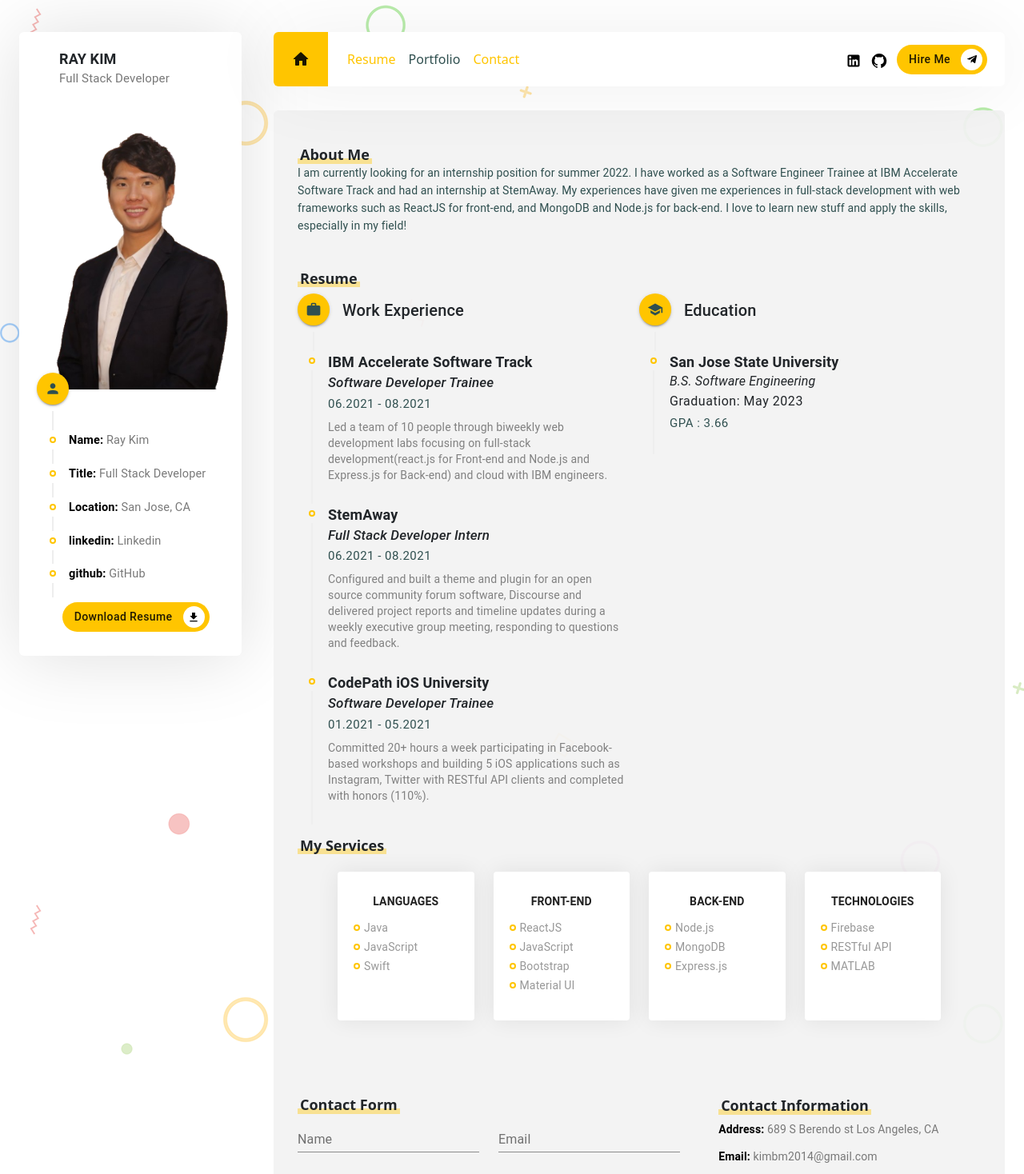
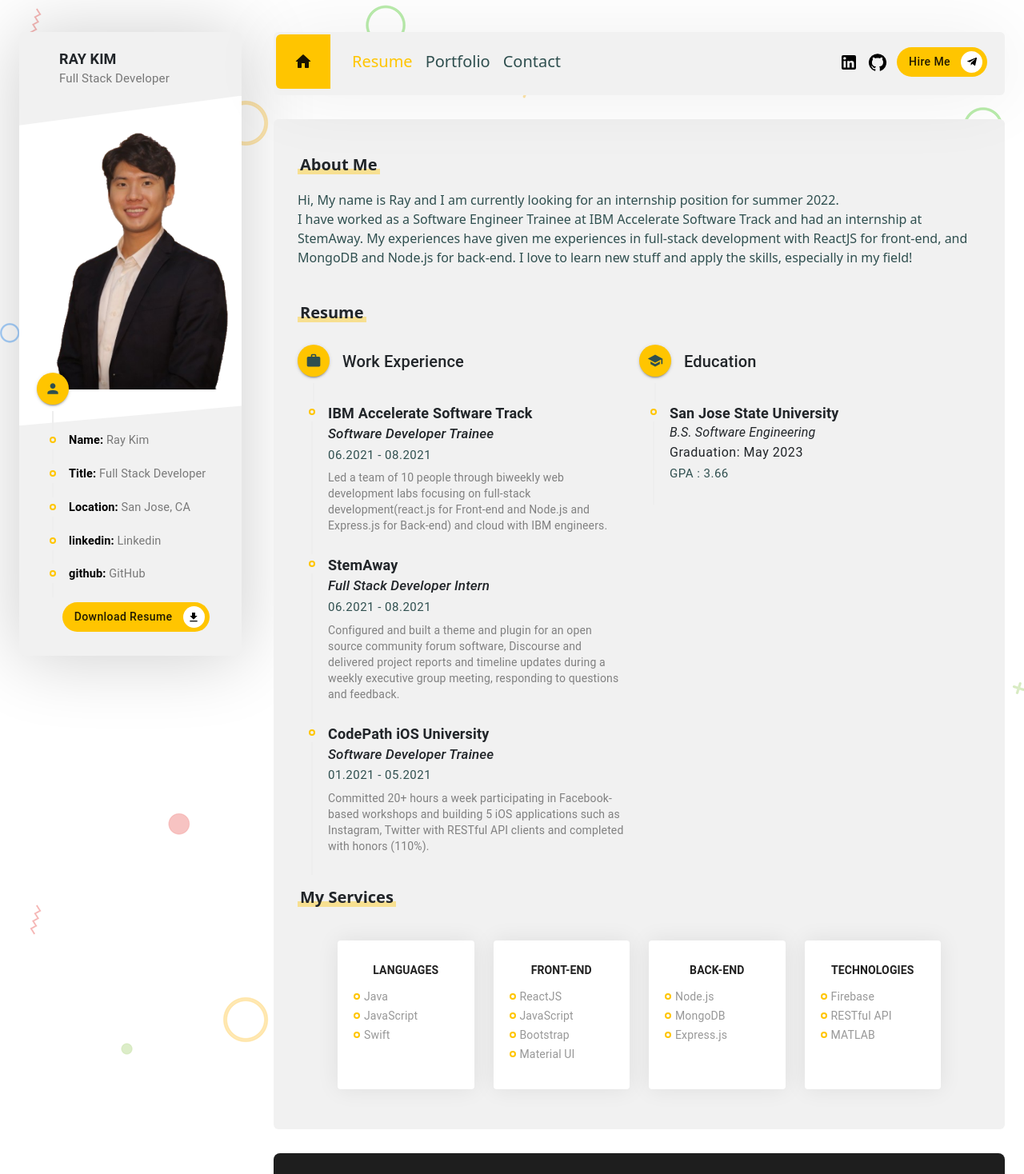
Before and after one commit to moonnada/Portfolio, a React (Create React App) app: page / in a window 1280 px wide. Shown: the part 20-1488 px from the top of the page at 80% size. Built offline with nearby package versions, Linux system fonts and the light colour scheme.

Commit message:
trying to find  bugs

```diff
--- a/src/App.css
+++ b/src/App.css
@@ -3,9 +3,9 @@
 }
 
 .container_shadow {
-  box-shadow: 0px 2px 92px 0px rgba(0,0,0,0.13);
-  -webkit-box-shadow: 0px 2px 92px 0px rgba(0,0,0,0.13);
-  -moz-box-shadow: 0px 2px 92px 0px rgba(0,0,0,0.13);
+  box-shadow: 0px 2px 92px 0px rgba(0,0,0,0.53);
+  -webkit-box-shadow: 0px 2px 92px 0px rgba(0,0,0,0.20);
+  -moz-box-shadow: 0px 2px 92px 0px rgba(0,0,0,0.33);
 }
 
 .top_60{
@@ -43,7 +43,7 @@
 }
 
 .main-content {
-  background-color: rgba(243, 243, 243, 0.938);
+  background-color: #F1F1F1;
   min-height: 100vh;
   border-radius: 6px;
   -moz-border-radius: 6px;
@@ -55,14 +55,16 @@
   position: relative;
   display: inline-block;
   padding: 0 3px;
+
 }
 
 .section_title .section_title_text {
-  font-size: 18px;
+  font-size: 20px;
   font-weight: 600;
   position: relative;
   margin: 0;
 }
+
 
 .section_title span {
   position: absolute;
--- a/src/App.js
+++ b/src/App.js
@@ -6,6 +6,7 @@
 import Portfolio from './pages/Portfolio/Portfolio'
 import Resume from './pages/Resume/Resume'
 import Footer from './components/Footer/Footer'
+import Contact from './pages/contact/Contact';
 
 import { BrowserRouter as Router, Switch, Route } from 'react-router-dom';
 
@@ -25,18 +26,20 @@
             <Header />
             <div className='main-content'>
               <Switch>
+                <Route path='/'>
+                  <Resume />
+                </Route>
+
                 <Route path='/portfolio'>
                   <Portfolio />
                 </Route>
 
-                <Route path='/'>
-                  <Resume />
+                <Route path='/contact'>
+                  <Contact />
                 </Route>
+
               </Switch>
-
             </div>
-
-
           </Router>
 
           <Footer />
--- a/src/components/Header/Header.js
+++ b/src/components/Header/Header.js
@@ -1,7 +1,7 @@
 import React from 'react'
 import 'bootstrap/dist/css/bootstrap.min.css';
 import { Nav, Navbar } from 'react-bootstrap';
-import {Link, NavLink, withRouter} from "react-router-dom"
+import { NavLink, withRouter} from "react-router-dom"
 import { HomeRounded, Telegram } from '@material-ui/icons';
 import resumeData from '../../utils/resumeData';
 import CustomButton from "../Button/PfButton";
@@ -12,6 +12,7 @@
 
     return (
         <Navbar expand="lg" sticky="top" className="header">
+
             {/* Home Link */}
             <Nav.Link as={NavLink} to='/' className="header_navlink">
                 <Navbar.Brand className='header_home'>
@@ -23,11 +24,12 @@
 
             <Navbar.Collapse>
                 <Nav className="header_left">
+
                     {/* Resume */}
                     <Nav.Link
                         as={NavLink}
                         to="/"
-                        className={pathName == '/' ? 'header_link_active' : 'header_link'}>
+                        className={pathName === '/' ? 'header_link_active' : 'header_link'}>
                         Resume
                     </Nav.Link>
 
@@ -35,15 +37,15 @@
                     <Nav.Link
                         as={NavLink}
                         to="/portfolio"
-                        className={pathName == '/portfolio' ? 'header_link_active' : 'header_link'}>
+                        className={pathName === '/portfolio' ? 'header_link_active' : 'header_link'}>
                         Portfolio
                     </Nav.Link>
 
-                    {/* Resume */}
+                    {/* contact */}
                     <Nav.Link
                         as={NavLink}
-                        to="/"
-                        className={pathName == '/' ? 'header_link_active' : 'header_link'}>
+                        to="/contact"
+                        className={pathName === '/contact' ? 'header_link_active' : 'header_link'}>
                         Contact
                     </Nav.Link>
 
--- a/src/components/Header/header.css
+++ b/src/components/Header/header.css
@@ -1,13 +1,13 @@
 .header {
     margin-bottom: 30px !important;
-    background-color: white !important;
-    padding: 0 22px 0 0 !important;
+    background-color: #F1F1F1 !important;
+    padding: 0 22px 5px 0 !important;
     border-radius: 6px !important;
     box-shadow: 0px 2px 92px 0px rgba(0,0,0,0.07) !important;
 }
 
 .header .header_navlink{
-    padding: 0;
+    padding: 3px;
 }
 
 .header .header_link{
@@ -40,11 +40,12 @@
 }
 
 .header .header_right > a > .MuiSvgIcon-root {
-    font-size: 20px !important;
+    font-size: 24px !important;
     margin-right: 12px;
     color: black;
 }
 
 .header .header_left{
     margin-right: auto;
+    font-size: 20px;
 }
--- a/src/components/Profile/Profile.css
+++ b/src/components/Profile/Profile.css
@@ -1,5 +1,5 @@
 .profile {
-    background-color: white;
+    background-color: #F1F1F1;
     border-radius: 6px;
     width: 100%;
 
--- a/src/pages/Portfolio/Portfolio.js
+++ b/src/pages/Portfolio/Portfolio.js
@@ -25,9 +25,9 @@
                 indicatorColor='white'
                 className="customTabs"
                 onChange={(event, newValue) => setTabValue(newValue)}>
-                    <Tab label='All' value='All' className={tabValue == 'All' ? 'customTabs_item active' : 'customTabs_item'} />
+                    <Tab label='All' value='All' className={tabValue === 'All' ? 'customTabs_item active' : 'customTabs_item'} />
                     {[...new Set(resumeData.projects.map(item => item.tag))].map(tag => (
-                        <Tab label={tag} value={tag} className={tabValue == tag ? 'customTabs_item active' : 'customTabs_item'}/>
+                        <Tab label={tag} value={tag} className={tabValue === tag ? 'customTabs_item active' : 'customTabs_item'}/>
                     ))}
                 </Tabs>
             </Grid>
@@ -37,7 +37,7 @@
                 <Grid container spacing={2}>
                     {resumeData.projects.map(project => (
                         <>
-                        {tabValue == project.tag || tabValue == 'All' ? (
+                        {tabValue === project.tag || tabValue === 'All' ? (
                         <Grid item xs={12} sm={6} md={4} lg={4}>
 
 
--- a/src/pages/Resume/Resume.js
+++ b/src/pages/Resume/Resume.js
@@ -1,5 +1,5 @@
 import React from 'react'
-import {Grid, Paper, TextField, Typography} from "@material-ui/core"
+import {Grid, Paper, Typography} from "@material-ui/core"
 import resumeData from "../../utils/resumeData"
 import CustomTimeline from '../../components/Timeline/Timeline'
 import TimelineConnector from '@material-ui/lab/TimelineConnector';
@@ -10,26 +10,25 @@
 import WorkIcon from '@mui/icons-material/Work';
 import './resume.css'
 import { TimelineSeparator } from '@material-ui/lab';
-import CustomButton from "../../components/Button/PfButton"
 
 const Resume = () => {
     return (
         <>
             {/* About me */}
             <Grid container className="section pb_45 pt_45">
-                <Grid item className='section_title mb_30' >
+                <Grid item className='section_title mb_20' >
                     <span></span>
 
                     <h6 className="section_title_text">About Me</h6>
                 </Grid>
                 <Grid item xs={12}>
-                    <Typography className='aboutme_text' variant='body2'>{resumeData.about}</Typography>
+                    <Typography className='aboutme_text' variant='body'>{resumeData.about}</Typography>
                 </Grid>
             </Grid>
 
             {/* Education and experiences */}
             <Grid container className="section">
-                <Grid item className='section_title mb_30' >
+                <Grid item className='section_title mb_20' >
                     <span></span>
 
                     <h6 className="section_title_text">Resume</h6>
@@ -94,11 +93,9 @@
                             </CustomTimeline>
                         </Grid>
 
+                    {/* My services */}
 
-
-                        {/* My services */}
-
-                    <Grid item className='section_title mb_30' >
+                    <Grid item className='section_title mb_20' >
                         <span></span>
                         <h6 className="section_title_text">My Services</h6>
                     </Grid>
@@ -113,7 +110,6 @@
                                                     <Typography variant='body2' className='skill_desc'>
                                                         <TimelineDot variant={'outlined'} className='timeline_dot'/>
                                                         {element}
-
                                                     </Typography>
                                                 ))}
                                             </Paper>
@@ -124,76 +120,6 @@
                 </Grid>
             </Grid>
 
-
-            {/* Contact */}
-            <Grid container spacing={6} className="section pt_45 pb_45">
-                {/*contack form  */}
-                <Grid item xs={12} lg={7}>
-                    <Grid container>
-                        <Grid item className="section_title mb_30">
-                            <span></span>
-                            <h6 className="section_title_text">Contact Form</h6>
-                        </Grid>
-
-                        <Grid item xs={12}>
-                            <Grid container spacing={3}>
-                                <Grid item xs={12} sm={6}>
-                                    <TextField fullWidth name='name' label="Name" />
-                                </Grid>
-                                <Grid item xs={12} sm={6}>
-                                    <TextField fullWidth name='email' label="Email" />
-                                </Grid>
-                                <Grid item xs={12}>
-                                    <TextField fullWidth name='message' label="Message" multiline rows={4}/>
-                                </Grid>
-                                <Grid item xs={12}>
-                                    <CustomButton text="Submit" />
-                                </Grid>
-                            </Grid>
-                        </Grid>
-                    </Grid>
-                </Grid>
-
-                {/* contact info */}
-                <Grid item xs={12} lg={5}>
-                    <Grid item className="section_title mb_30">
-                        <span></span>
-                        <h6 className="section_title_text">Contact Information</h6>
-                    </Grid>
-
-                    <Grid item xs={12}>
-                        <Grid container>
-
-                            <Grid item xs={12}>
-                                <Typography className='contactInfo_item'>
-                                    <span>Address:</span> {resumeData.address}
-                                </Typography>
-                            </Grid>
-
-                            <Grid item xs={12}>
-                                <Typography className='contactInfo_item'>
-                                    <span>Email:</span> {resumeData.email}
-                                </Typography>
-                            </Grid>
-
-                        </Grid>
-                    </Grid>
-
-                    <Grid item xs={12}>
-                        <Grid container className='contactInfo_socialsContainer'>
-                            {Object.keys(resumeData.socials).map((key) => (
-                                <Grid item className="contactInfo_social">
-                                    <a href={resumeData.socials[key].link}>
-                                        {resumeData.socials[key].icon}
-                                    </a>
-                                </Grid>
-                            ))}
-                        </Grid>
-                    </Grid>
-
-                </Grid>
-            </Grid>
-
         </>
     )
 }
--- a/src/pages/Resume/resume.css
+++ b/src/pages/Resume/resume.css
@@ -3,6 +3,8 @@
     font: smaller !important;
     line-height: 22px !important;
     white-space: pre-line !important;
+    margin-top: 3px;
+
 }
 
 .timeline_lists {
@@ -40,6 +42,7 @@
     font-style: italic;
 }
 
+
 .skill{
     border-radius: 8px;
     padding: 20px;
@@ -69,25 +72,3 @@
     padding: 2px !important;
     margin-right: 5px !important;
 }
-
-
-.contactInfo_item{
-    font-size: 14px !important;
-    color: #787878;
-    line-height: 34px !important;
-}
-
-.contactInfo_item > span{
-    color: black;
-    font-weight: 600;
-}
-
-.contactInfo_socialsContainer{
-    margin-top: 25px;
-}
-
-.contactInfo_social > a > .MuiSvgIcon-root {
-    font-size: 21px !important;
-    margin-right: 10px;
-    color: black;
-}
--- /dev/null
+++ b/src/pages/contact/Contact.js
@@ -0,0 +1,83 @@
+import React from 'react'
+import "./contact.css"
+import { Grid,TextField,Typography } from '@material-ui/core'
+import CustomButton from "../../components/Button/PfButton"
+import resumeData from '../../utils/resumeData'
+
+
+export default function Contact() {
+    return (
+
+
+        <>
+            {/* Contact */}
+            <Grid container spacing={6} className="section pt_45 pb_45">
+                {/*contack form  */}
+                <Grid item xs={12} lg={7}>
+                    <Grid container>
+                        <Grid item className="section_title mb_20">
+                            <span></span>
+                            <h6 className="section_title_text">Contact Form</h6>
+                        </Grid>
+
+                        <Grid item xs={12}>
+                            <Grid container spacing={3}>
+                                <Grid item xs={12} sm={6}>
+                                    <TextField fullWidth name='name' label="Name" />
+                                </Grid>
+                                <Grid item xs={12} sm={6}>
+                                    <TextField fullWidth name='email' label="Email" />
+                                </Grid>
+                                <Grid item xs={12}>
+                                    <TextField fullWidth name='message' label="Message" multiline rows={4}/>
+                                </Grid>
+                                <Grid item xs={12}>
+                                    <CustomButton text="Submit" />
+                                </Grid>
+                            </Grid>
+                        </Grid>
+                    </Grid>
+                </Grid>
+
+                {/* contact info */}
+                <Grid item xs={12} lg={5}>
+                    <Grid item className="section_title mb_20">
+                        <span></span>
+                        <h6 className="section_title_text">Contact Information</h6>
+                    </Grid>
+
+                    <Grid item xs={12}>
+                        <Grid container>
+
+                            <Grid item xs={12}>
+                                <Typography className='contactInfo_item'>
+                                    <span>Address:</span> {resumeData.address}
+                                </Typography>
+                            </Grid>
+
+                            <Grid item xs={12}>
+                                <Typography className='contactInfo_item'>
+                                    <span>Email:</span> {resumeData.email}
+                                </Typography>
+                            </Grid>
+
+                        </Grid>
+                    </Grid>
+
+                    <Grid item xs={12}>
+                        <Grid container className='contactInfo_socialsContainer'>
+                            {Object.keys(resumeData.socials).map((key) => (
+                                <Grid item className="contactInfo_social">
+                                    <a href={resumeData.socials[key].link}>
+                                        {resumeData.socials[key].icon}
+                                    </a>
+                                </Grid>
+                            ))}
+                        </Grid>
+                    </Grid>
+
+                </Grid>
+            </Grid>
+        </>
+    )
+}
--- a/src/utils/resumeData.js
+++ b/src/utils/resumeData.js
@@ -22,7 +22,7 @@
             icon: <GitHubIcon />
         }
     },
-     about: "I am currently looking for an internship position for summer 2022. I have worked as a Software Engineer Trainee at IBM Accelerate Software Track and had an internship at StemAway. My experiences have given me experiences in full-stack development with web frameworks such as ReactJS for front-end, and MongoDB and Node.js for back-end. I love to learn new stuff and apply the skills, especially in my field!",
+     about: "Hi, My name is Ray and I am currently looking for an internship position for summer 2022.\n I have worked as a Software Engineer Trainee at IBM Accelerate Software Track and had an internship at StemAway. My experiences have given me experiences in full-stack development with ReactJS for front-end, and MongoDB and Node.js for back-end. I love to learn new stuff and apply the skills, especially in my field!",
 
      experiences: [
          {
```
Also changed, not shown: src/pages/contact/contact.css (added, +22 -0 lines).
